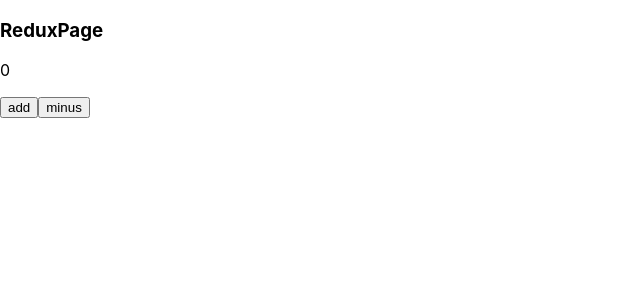
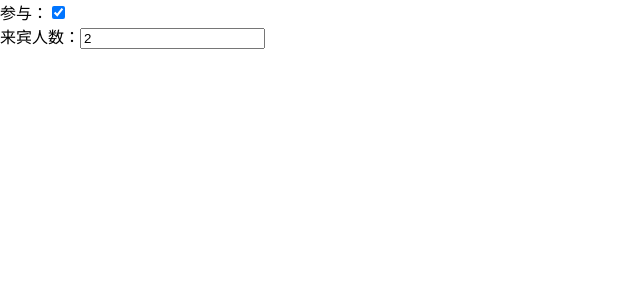
Before and after one commit to xumaozeng/my-react-app, a React (Create React App) app: page / in a window 1280 px wide. Shown: the top 300 px of the page, without its empty margins (0-640 px from the left). Built offline with nearby package versions, Linux system fonts and the light colour scheme.

Commit message:
表单多个Input根据name值选择进行的操作

```diff
--- a/src/App.js
+++ b/src/App.js
@@ -1,9 +1,9 @@
-import ReduxPage from "./pages/Examples/ReduxPage";
+import Reservation from "./pages/Examples/Reservation";
 
 function App() {
   return (
     <div className="App">
-      <ReduxPage />
+      <Reservation />
     </div>
   );
 }
--- /dev/null
+++ b/src/pages/Examples/Reservation.js
@@ -0,0 +1,41 @@
+import { useState } from "react";
+
+function Reservation(props) {
+  const [isGoing, setIsGoing] = useState(true);
+  const [numberOfGuests, setNumberOfGuests] = useState(2);
+
+  const handleInputChange = e => {
+    const target = e.target;
+    const value = target.type === "checkbox" ? target.checked : target.value;
+    const name = target.name;
+    if (name === "isGoing") {
+      setIsGoing(value);
+    } else {
+      setNumberOfGuests(value);
+    }
+  };
+  return (
+    <form>
+      <label>
+        参与：
+        <input
+          name="isGoing"
+          type="checkbox"
+          checked={isGoing}
+          onChange={handleInputChange}
+        />
+      </label>
+      <br />
+      <label>
+        来宾人数：
+        <input
+          name="numberOfGuests"
+          type="number"
+          value={numberOfGuests}
+          onChange={handleInputChange}
+        />
+      </label>
+    </form>
+  );
+}
+export default Reservation;
```
